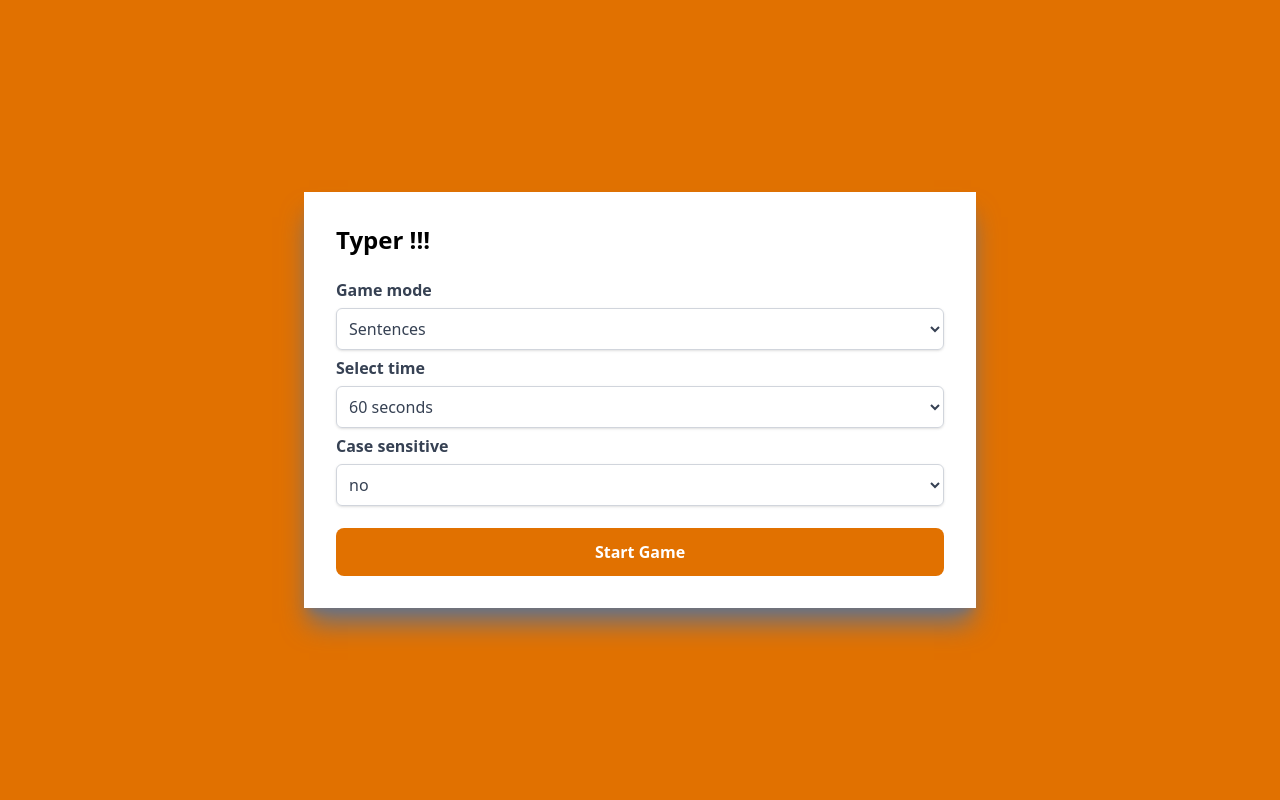
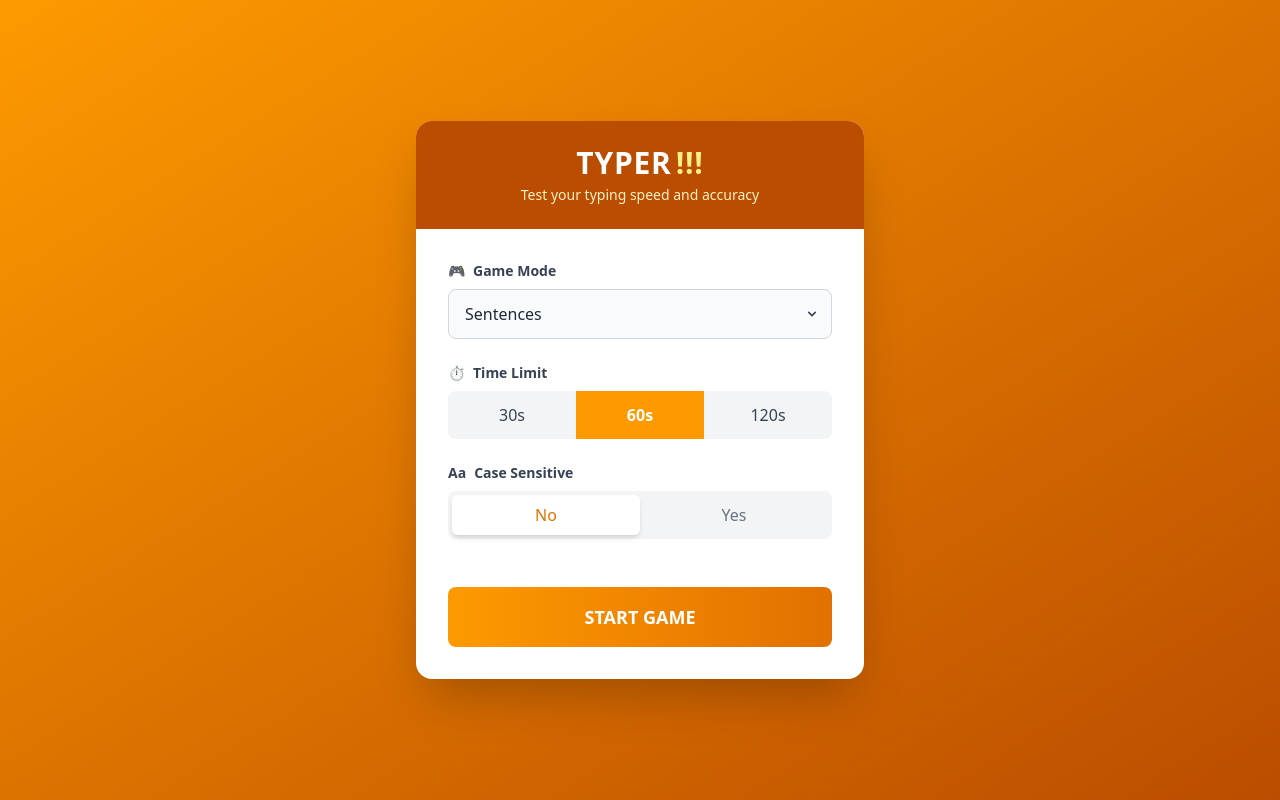
Before and after one commit to MouhamedBourouba/Typer, a React (Vite) app: page / in a window 1280 px wide. Built offline with nearby package versions, Linux system fonts and the light colour scheme.

Commit message:
ui improvment

```diff
--- a/src/GameMenu.jsx
+++ b/src/GameMenu.jsx
@@ -6,56 +6,104 @@ function GameMenu({ onGameStart }) {
   const [selectedCaseSensitive, setSelectedCaseSensitive] = useState("no");
 
   return (
-    <>
-      <div className="flex flex-col items-center justify-center bg-amber-600 w-screen h-screen px-4">
-        <div className="flex flex-col gap-1.5 shadow-xl shadow-gray-500 bg-whiterounded-md p-8 max-w-2xl w-full bg-white">
-          <p className="font-bold text-2xl mb-4">Typer !!!</p>
-          <p className="font-bold text-gray-700">Game mode</p>
-          <div className="w-full mx-auto">
-            <select
-              value={selectedGameMode}
-              onChange={(e) => setSelectedGameMode(e.target.value)}
-              className="w-full px-2 py-2 border border-gray-300 rounded-md shadow-sm text-gray-700 focus:outline-none "
-            >
-              <option value="sentences">Sentences</option>
-              <option value="word">Single Words</option>
-            </select>
+    <div className="flex items-center justify-center min-h-screen bg-gradient-to-br from-amber-500 to-amber-700 p-4">
+      <div className="w-full max-w-md bg-white rounded-2xl shadow-2xl overflow-hidden">
+        {/* Header */}
+        <div className="bg-amber-700 py-6 px-8">
+          <h1 className="text-3xl font-extrabold text-white text-center tracking-wide">
+            TYPER
+            <span className="text-yellow-200 ml-1">!!!</span>
+          </h1>
+          <p className="text-amber-100 text-center text-sm mt-1">
+            Test your typing speed and accuracy
+          </p>
+        </div>
+
+        {/* Form Content */}
+        <div className="p-8 space-y-6">
+          {/* Game Mode */}
+          <div className="space-y-2">
+            <label className="flex items-center text-gray-700 font-bold text-sm">
+              <span className="mr-2">🎮</span>
+              Game Mode
+            </label>
+            <div className="relative">
+              <select
+                value={selectedGameMode}
+                onChange={(e) => setSelectedGameMode(e.target.value)}
+                className="w-full px-4 py-3 border border-gray-300 rounded-lg bg-gray-50 text-gray-800 appearance-none focus:ring-2 focus:ring-amber-500 focus:border-amber-500 focus:outline-none transition-all duration-200"
+              >
+                <option value="sentences">Sentences</option>
+                <option value="word">Single Words</option>
+              </select>
+              <div className="pointer-events-none absolute inset-y-0 right-0 flex items-center px-3 text-gray-700">
+                <svg className="w-4 h-4" fill="currentColor" viewBox="0 0 20 20">
+                  <path fillRule="evenodd" d="M5.293 7.293a1 1 0 011.414 0L10 10.586l3.293-3.293a1 1 0 111.414 1.414l-4 4a1 1 0 01-1.414 0l-4-4a1 1 0 010-1.414z" clipRule="evenodd"></path>
+                </svg>
+              </div>
+            </div>
           </div>
 
-          <p className="font-bold text-gray-700">Select time</p>
-          <div className="w-full mx-auto">
-            <select
-              value={selectedTime}
-              onChange={(e) => setSelectedTime(e.target.value)}
-              className="w-full ps-2 py-2 border border-gray-300 rounded-md shadow-sm text-gray-700 focus:outline-none"
-            >
-              <option value="120">120 seconds</option>
-              <option value="60">60 seconds</option>
-              <option value="30">30 seconds</option>
-            </select>
+          {/* Time Selection */}
+          <div className="space-y-2">
+            <label className="flex items-center text-gray-700 font-bold text-sm">
+              <span className="mr-2">⏱️</span>
+              Time Limit
+            </label>
+            <div className="flex rounded-lg overflow-hidden">
+              <button
+                className={`flex-1 py-3 text-center transition-all ${selectedTime === "30" ? "bg-amber-500 text-white font-bold" : "bg-gray-100 text-gray-700 hover:bg-gray-200"}`}
+                onClick={() => setSelectedTime("30")}
+              >
+                30s
+              </button>
+              <button
+                className={`flex-1 py-3 text-center transition-all ${selectedTime === "60" ? "bg-amber-500 text-white font-bold" : "bg-gray-100 text-gray-700 hover:bg-gray-200"}`}
+                onClick={() => setSelectedTime("60")}
+              >
+                60s
+              </button>
+              <button
+                className={`flex-1 py-3 text-center transition-all ${selectedTime === "120" ? "bg-amber-500 text-white font-bold" : "bg-gray-100 text-gray-700 hover:bg-gray-200"}`}
+                onClick={() => setSelectedTime("120")}
+              >
+                120s
+              </button>
+            </div>
           </div>
 
-          <p className="font-bold text-gray-700">Case sensitive</p>
-          <div className="w-full mx-auto mb-4">
-            <select
-              value={selectedCaseSensitive}
-              onChange={(e) => setSelectedCaseSensitive(e.target.value)}
-              className="w-full px-2 py-2 border border-gray-300 rounded-md shadow-sm text-gray-700 focus:outline-none"
-            >
-              <option value="yes">yes</option>
-              <option value="no">no</option>
-            </select>
+          {/* Case Sensitive */}
+          <div className="space-y-2">
+            <label className="flex items-center text-gray-700 font-bold text-sm">
+              <span className="mr-2">Aa</span>
+              Case Sensitive
+            </label>
+            <div className="flex bg-gray-100 rounded-lg p-1">
+              <button
+                className={`flex-1 py-2 rounded-md transition-all ${selectedCaseSensitive === "no" ? "bg-white shadow-md font-medium text-amber-600" : "text-gray-500 hover:text-gray-700"}`}
+                onClick={() => setSelectedCaseSensitive("no")}
+              >
+                No
+              </button>
+              <button
+                className={`flex-1 py-2 rounded-md transition-all ${selectedCaseSensitive === "yes" ? "bg-white shadow-md font-medium text-amber-600" : "text-gray-500 hover:text-gray-700"}`}
+                onClick={() => setSelectedCaseSensitive("yes")}
+              >
+                Yes
+              </button>
+            </div>
           </div>
 
+          {/* Start Button */}
           <button
-            class="w-full py-3 px-6 bg-amber-600 text-white rounded-lg font-semibold transition-all duration-200 hover:bg-amber-700 hover:scale-105 active:scale-95"
+            className="w-full py-4 mt-6 bg-gradient-to-r from-amber-500 to-amber-600 text-white rounded-lg font-bold text-lg transition-all duration-200 hover:shadow-lg hover:from-amber-600 hover:to-amber-700 focus:outline-none focus:ring-2 focus:ring-amber-500 focus:ring-offset-2 transform hover:-translate-y-1 active:translate-y-0"
             onClick={() => onGameStart(selectedGameMode, selectedTime, selectedCaseSensitive === "yes")}
           >
-            Start Game
+            START GAME
           </button>
         </div>
       </div>
-    </>
+    </div>
   );
 }
 
```
